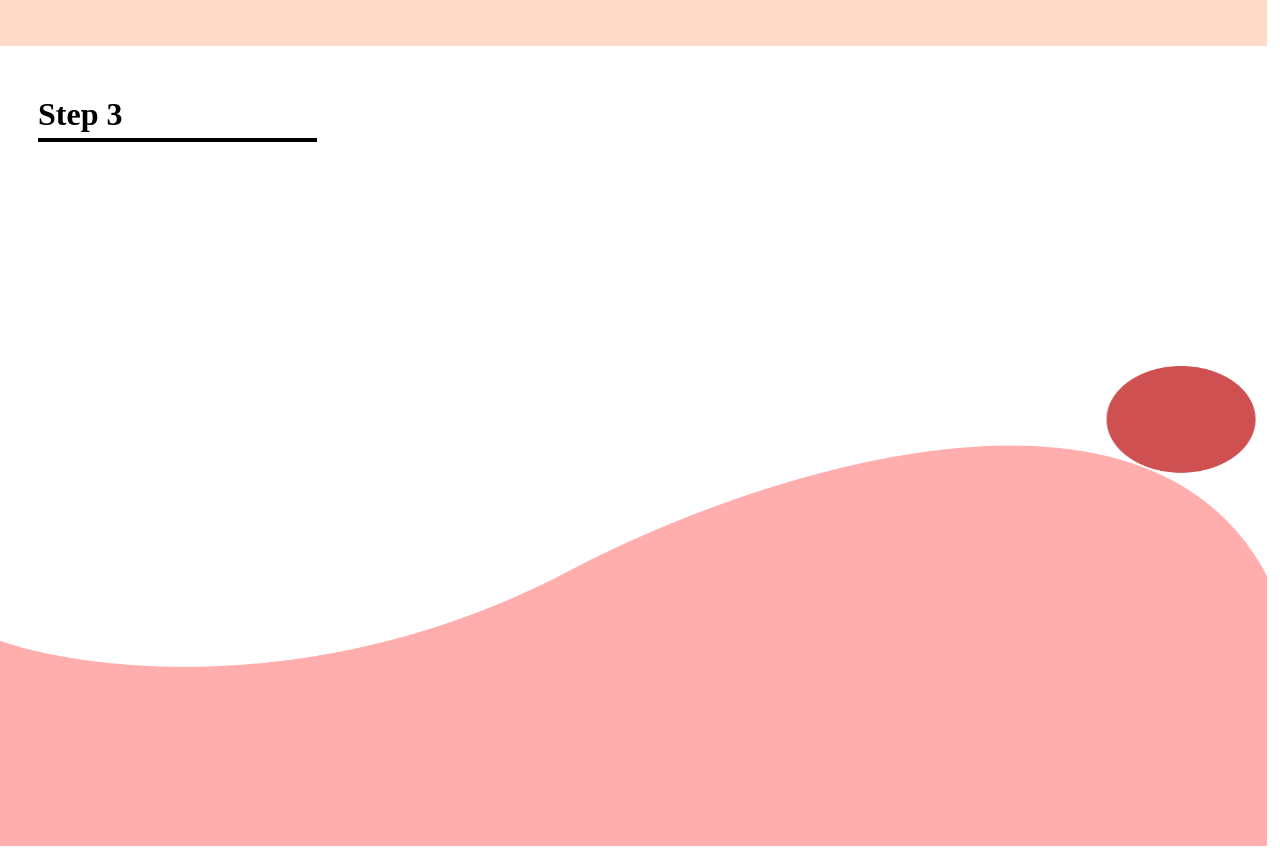
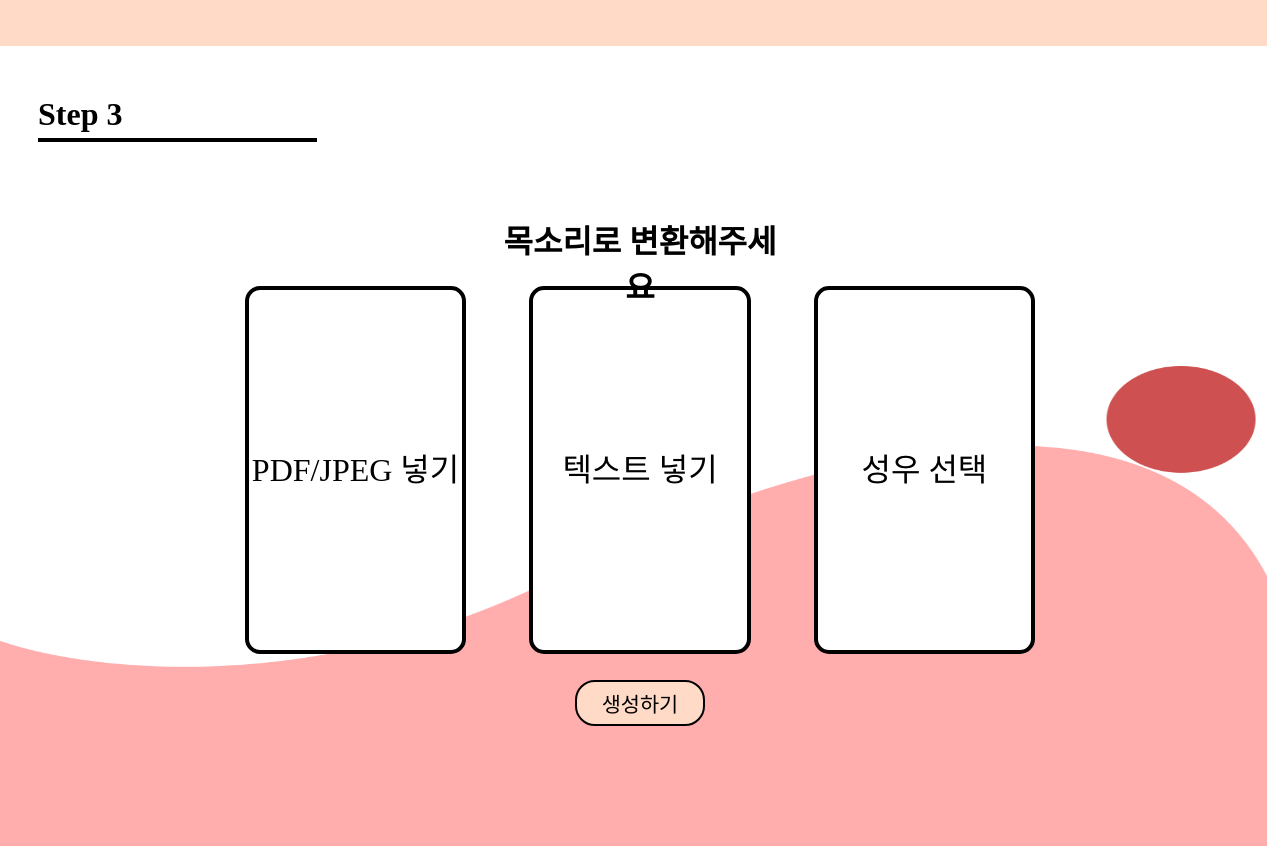
Before and after one commit to Fly-Eugene/sopy, a React (Create React App) app in the folder frontend/: page / in a window 1280 px wide. Shown: the part 1680-2536 px from the top of the page. Built offline with nearby package versions, Linux system fonts and the light colour scheme; a web font is replaced by a local one.

Commit message:
feat:오디오북 생성 step03 UI

```diff
--- a/frontend/package.json
+++ b/frontend/package.json
@@ -3,9 +3,11 @@
   "version": "0.1.0",
   "private": true,
   "dependencies": {
+    "@material-ui/core": "^4.12.3",
     "@testing-library/jest-dom": "^5.11.4",
     "@testing-library/react": "^11.1.0",
     "@testing-library/user-event": "^12.1.10",
+    "material-ui": "^0.20.2",
     "node-sass": "^6.0.1",
     "react": "^17.0.2",
     "react-dom": "^17.0.2",
--- a/frontend/src/administor/component/Step01.js
+++ b/frontend/src/administor/component/Step01.js
@@ -1,5 +1,5 @@
 import React, {Component} from 'react';
-import coverImg from '../../img/cover.jpg'
+import coverImg from '../../img/cover.png'
 
 class Step01 extends Component {
     constructor(props){
--- /dev/null
+++ b/frontend/src/administor/component/Step03.js
@@ -0,0 +1,72 @@
+import React, {Component} from 'react';
+import {Grid} from '@material-ui/core';
+class Step03 extends Component {
+    constructor(props){
+        super(props);
+        this.state = {
+            file: '',
+            preview: ''
+        }
+    }
+    handleFileOnChange = (e) => {
+        e.preventDefault();
+        let reader = new FileReader();
+        let file = e.target.files[0];
+        reader.onloadend = () =>{
+            this.setState({
+                file: file,
+                preview: reader.result
+            })
+        }
+        reader.readAsDataURL(file);
+    }
+    render(){
+        let filename = 'PDF/JPEG 넣기';
+        if(this.state.file !== ''){
+            filename = this.state.file.name;
+        }
+        return (
+            <div className="step03">
+                <h2>목소리로 변환해주세요</h2>
+                <Grid container style={{marginTop: "13%"}}>
+                <Grid item xs = {2}></Grid>
+                <Grid item xs = {8}>
+                    <Grid container>
+                        <Grid item xs = {4}>
+                            <div class="fileCard"><label for="pdf_file">{filename}</label>
+                            <input type="file"
+                                id="pdf_file"
+                                name="file"
+                                style={{display:"none"}}
+                                onChange={this.handleFileOnChange}/>
+                            {/* <div class="fileName"></div> */}
+                            </div>
+                        </Grid>
+                        <Grid item xs = {4}>
+                            <div class="fileCard"><label for="text_file">텍스트 넣기</label>
+                            <input type="file"
+                                id="text_file"
+                                name="file"
+                                style={{display:"none"}}
+                                onChange={this.handleFileOnChange}/>
+                            </div>
+                        </Grid>
+                        <Grid item xs = {4}>
+                            <div class="fileCard"><label for="voice_file">성우 선택</label>
+                            <input type="file"
+                                id="voice_file"
+                                name="file"
+                                style={{display:"none"}}
+                                onChange={this.handleFileOnChange}/>
+                            </div>
+                        </Grid>
+                    </Grid>
+                </Grid>
+                <Grid item xs = {2}></Grid>
+                </Grid>
+                <button className="createBtn">생성하기</button>
+            </div>
+        );
+    }
+}
+export default Step03;
--- a/frontend/src/administor/container/MakeAudioBook.js
+++ b/frontend/src/administor/container/MakeAudioBook.js
@@ -6,6 +6,7 @@ import nextBtn from '../../img/nextBtn.png'
 import prevBtn from '../../img/prevBtn.png'
 import MakeAudioBookModule from './MakeAudioBook.modules.scss'
 import Step01 from '../component/Step01'
+import Step03 from '../component/Step03'
 
 const MakeAudioBook = () => {
 
@@ -60,9 +61,7 @@ const MakeAudioBook = () => {
 
       <section>
         <h2>Step 3</h2>
-        <div>
-
-        </div>
+        <Step03></Step03>
         <img src={BG3} alt="BG3"/>
       </section>
     </div>
--- a/frontend/src/administor/container/MakeAudioBook.modules.scss
+++ b/frontend/src/administor/container/MakeAudioBook.modules.scss
@@ -58,21 +58,66 @@ $font-kopub: 'KoPub Batang';
       font-size: 2rem;
     }
     .fileBtn{
-      border: 1px solid black;
+      border: 2px solid black;
       padding: 6px 25px;
-      border-radius: 15px;
+      border-radius: 20px;
       cursor: pointer;
       background-color: #FFDAC7;
       position: absolute;
       left: 47%;
       bottom: 20%;
+      font-size: 1.3rem;
     }
     .cover{
       position: absolute;
+      border: 1px solid gray;
       top: 17%;
       left: 40%;
       width: 20vw;
       height: 40vh;
     }
   }
+  .step03{
+    position: absolute;
+    top: 225%;
+    width: 100%;
+    height: 80vh;
+    text-align: center;
+    z-index: 1;
+    h2{
+      position: absolute;
+      top: 15%;
+      left: 39%;
+      border-bottom: none;
+      font-size: 2rem;
+    }
+    .fileCard{
+      border: 4px solid black;
+      width: 75%;
+      border-radius: 15px;
+      background-color: white;
+      font-size: 2rem;
+      line-height: 45vh;
+      top: 30%;
+      margin: 0 auto;
+    }
+    .cover{
+      position: relative;
+      width: 20vw;
+      height: 40vh;
+    }
+    .createBtn{
+      border: 2px solid black;
+      padding: 6px 25px;
+      border-radius: 20px;
+      cursor: pointer;
+      background-color: #FFDAC7;
+      margin-top: 2%;
+      font-size: 1.3rem;
+      font-family: $font-kopub;
+    }
+    .fileName{
+      font-size: 1.3rem;
+    }
+  }
 }
```
Also changed, not shown: frontend/src/img/cover.png (added), 1 other file (tests, documents, lock files or other folders).
